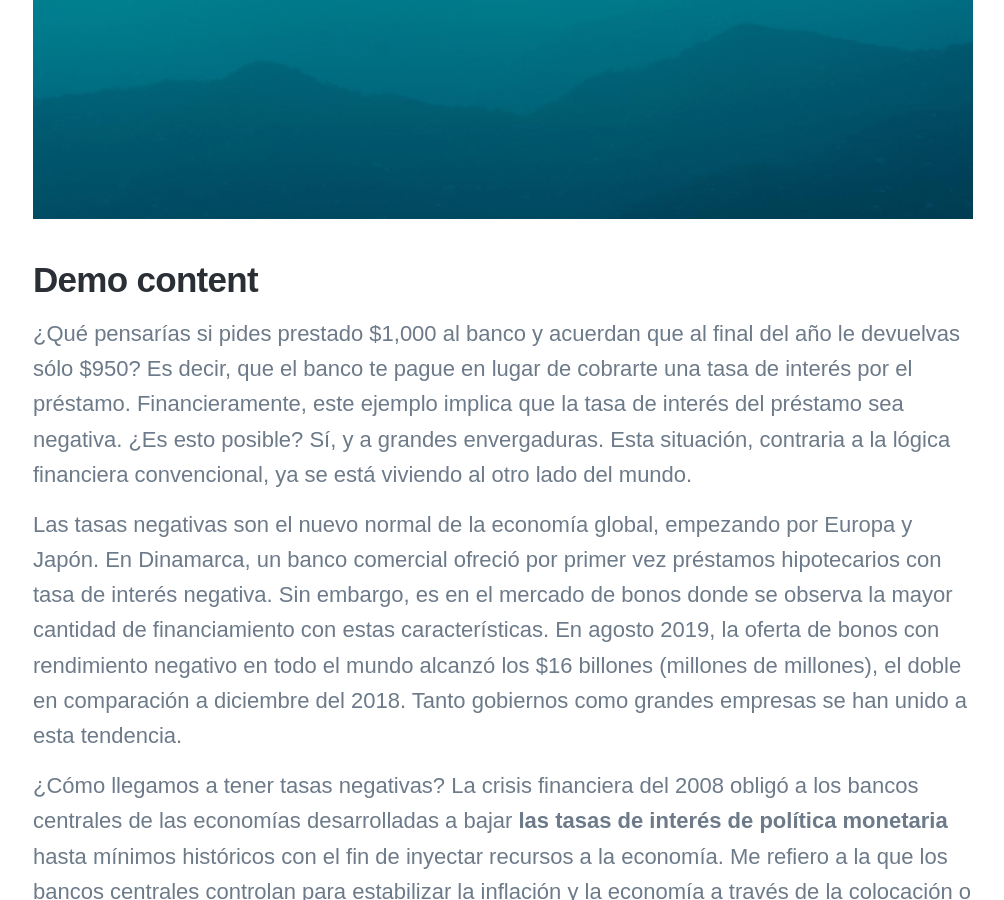
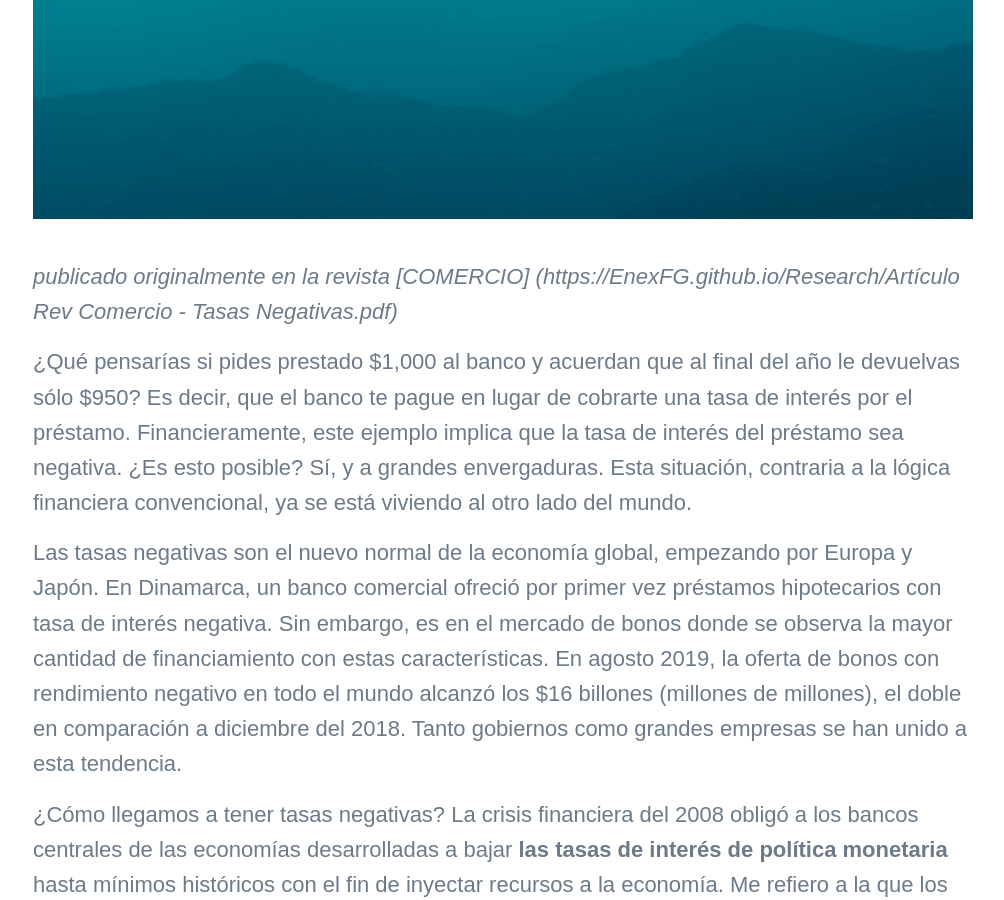
Before and after one commit to EnexFG/EnexFG.github.io, a Jekyll site: the page built from _posts/2019-11-05-post-tasas-negativas.md, in a window 1280 px wide and 900 px high, scrolled down 912 px. Shown: the whole window, without its empty margins (137-1141 px from the left). Built offline with Jekyll 4.4.1, drawn with Linux system fonts in a browser that asks for light colours; nearby versions of some CDN libraries; some web fonts are replaced.

Commit message:
Update 2019-11-05-post-tasas-negativas.md

```diff
--- a/_posts/2019-11-05-post-tasas-negativas.md
+++ b/_posts/2019-11-05-post-tasas-negativas.md
@@ -7,7 +7,7 @@ featured_image: '/images/demo/negative_interest_rate_cartoon.png'
 
 ![](/images/demo/demo-landscape.jpg)
 
-## Demo content
+*publicado originalmente en la revista [COMERCIO] (https://EnexFG.github.io/Research/Artículo Rev Comercio - Tasas Negativas.pdf)*
 
 ¿Qué pensarías si pides prestado $1,000 al banco y acuerdan que al final del año le devuelvas sólo $950? Es decir, que el banco te pague en lugar de cobrarte una tasa de interés por el préstamo. Financieramente, este ejemplo implica que la tasa de interés del préstamo sea negativa. ¿Es esto posible? Sí, y a grandes envergaduras. Esta situación, contraria a la lógica financiera convencional, ya se está viviendo al otro lado del mundo.
 
```
